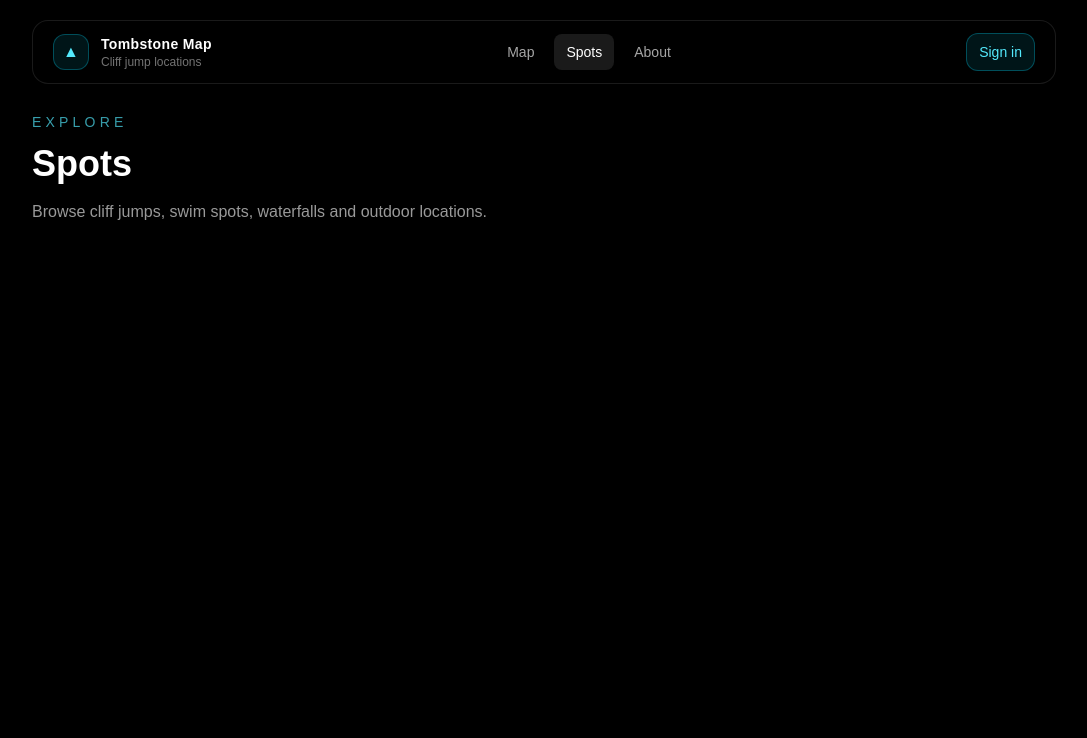
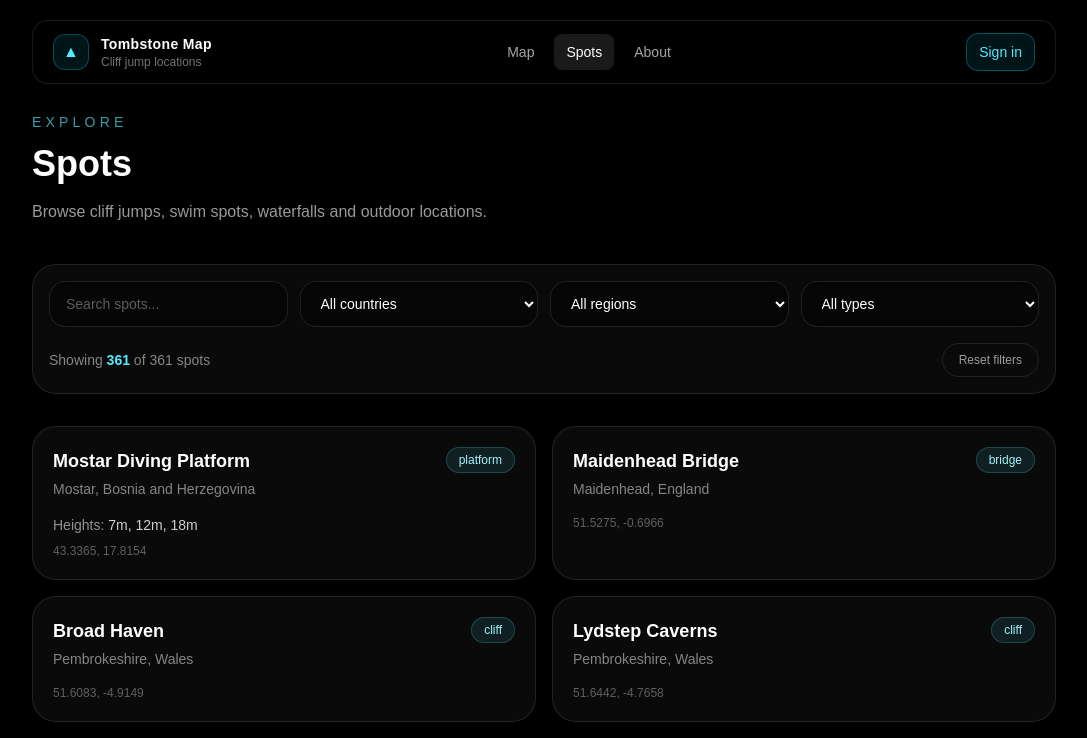
Before and after one commit to dyls-03/tombstonemap-v2, a Next.js app: page /spots in a window 1280 px wide. Shown: the top 738 px of the page, without its empty margins (96-1183 px from the left). Built offline with nearby package versions, Linux system fonts and the light colour scheme.

Commit message:
#8: Added spot page

```diff
--- a/app/spots/page.tsx
+++ b/app/spots/page.tsx
@@ -1,18 +1,205 @@
+"use client";
+
+import { useMemo, useState } from "react";
 import FloatingNavbar from "@/components/layout/FloatingNavBar";
+import locations from "@/data/locations.json";
+
+type Spot = {
+  name: string;
+  lat: number;
+  lng: number;
+  country: string;
+  region: string;
+  type: string;
+  heights?: number[];
+};
 
 export default function SpotsPage() {
+  const [search, setSearch] = useState("");
+  const [country, setCountry] = useState("all");
+  const [region, setRegion] = useState("all");
+  const [type, setType] = useState("all");
+
+  const spots = locations as Spot[];
+
+  const countries = useMemo(
+    () => [...new Set(spots.map((spot) => spot.country))].sort(),
+    [spots]
+  );
+
+  const regions = useMemo(
+    () =>
+      [
+        ...new Set(
+          spots
+            .filter((spot) => country === "all" || spot.country === country)
+            .map((spot) => spot.region)
+        ),
+      ].sort(),
+    [spots, country]
+  );
+
+  const types = useMemo(
+    () => [...new Set(spots.map((spot) => spot.type))].sort(),
+    [spots]
+  );
+
+  const filteredSpots = useMemo(() => {
+    const query = search.toLowerCase().trim();
+
+    return spots.filter((spot) => {
+      const matchesSearch =
+        !query ||
+        spot.name.toLowerCase().includes(query) ||
+        spot.country.toLowerCase().includes(query) ||
+        spot.region.toLowerCase().includes(query) ||
+        spot.type.toLowerCase().includes(query);
+
+      const matchesCountry = country === "all" || spot.country === country;
+      const matchesRegion = region === "all" || spot.region === region;
+      const matchesType = type === "all" || spot.type === type;
+
+      return matchesSearch && matchesCountry && matchesRegion && matchesType;
+    });
+  }, [spots, search, country, region, type]);
+
+  function resetFilters() {
+    setSearch("");
+    setCountry("all");
+    setRegion("all");
+    setType("all");
+  }
+
   return (
-    <main className="min-h-screen bg-black px-6 pt-28 text-white">
+    <main className="min-h-screen bg-black px-6 pt-28 pb-16 text-white">
       <FloatingNavbar />
 
       <section className="mx-auto max-w-5xl">
         <p className="text-sm uppercase tracking-[0.3em] text-cyan-300/70">
           Explore
         </p>
+
         <h1 className="mt-3 text-4xl font-bold">Spots</h1>
+
         <p className="mt-4 max-w-2xl text-white/60">
           Browse cliff jumps, swim spots, waterfalls and outdoor locations.
         </p>
+
+        <div className="mt-10 rounded-3xl border border-white/10 bg-white/[0.04] p-4 shadow-2xl backdrop-blur-xl">
+          <div className="grid gap-3 md:grid-cols-4">
+            <input
+              value={search}
+              onChange={(e) => setSearch(e.target.value)}
+              placeholder="Search spots..."
+              className="rounded-2xl border border-white/10 bg-black/40 px-4 py-3 text-sm text-white outline-none placeholder:text-white/35 focus:border-cyan-300/60"
+            />
+
+            <select
+              value={country}
+              onChange={(e) => {
+                setCountry(e.target.value);
+                setRegion("all");
+              }}
+              className="rounded-2xl border border-white/10 bg-black/40 px-4 py-3 text-sm text-white outline-none focus:border-cyan-300/60"
+            >
+              <option value="all">All countries</option>
+              {countries.map((country) => (
+                <option key={country} value={country}>
+                  {country}
+                </option>
+              ))}
+            </select>
+
+            <select
+              value={region}
+              onChange={(e) => setRegion(e.target.value)}
+              className="rounded-2xl border border-white/10 bg-black/40 px-4 py-3 text-sm text-white outline-none focus:border-cyan-300/60"
+            >
+              <option value="all">All regions</option>
+              {regions.map((region) => (
+                <option key={region} value={region}>
+                  {region}
+                </option>
+              ))}
+            </select>
+
+            <select
+              value={type}
+              onChange={(e) => setType(e.target.value)}
+              className="rounded-2xl border border-white/10 bg-black/40 px-4 py-3 text-sm text-white outline-none focus:border-cyan-300/60"
+            >
+              <option value="all">All types</option>
+              {types.map((type) => (
+                <option key={type} value={type}>
+                  {type}
+                </option>
+              ))}
+            </select>
+          </div>
+
+          <div className="mt-4 flex flex-wrap items-center justify-between gap-3 text-sm text-white/50">
+            <p>
+              Showing{" "}
+              <span className="font-semibold text-cyan-300">
+                {filteredSpots.length}
+              </span>{" "}
+              of {spots.length} spots
+            </p>
+
+            <button
+              onClick={resetFilters}
+              className="rounded-full border border-white/10 px-4 py-2 text-xs text-white/60 transition hover:border-cyan-300/40 hover:bg-cyan-300/10 hover:text-cyan-200"
+            >
+              Reset filters
+            </button>
+          </div>
+        </div>
+
+        <div className="mt-8 grid gap-4 md:grid-cols-2">
+          {filteredSpots.map((spot) => (
+            <article
+              key={`${spot.name}-${spot.lat}-${spot.lng}`}
+              className="rounded-3xl border border-white/10 bg-white/[0.04] p-5 shadow-xl backdrop-blur-xl transition hover:-translate-y-0.5 hover:border-cyan-300/40 hover:bg-white/[0.07]"
+            >
+              <div className="flex items-start justify-between gap-4">
+                <div>
+                  <h2 className="text-lg font-semibold text-white">
+                    {spot.name}
+                  </h2>
+
+                  <p className="mt-1 text-sm text-white/50">
+                    {spot.region}, {spot.country}
+                  </p>
+                </div>
+
+                <span className="rounded-full border border-cyan-300/20 bg-cyan-300/10 px-3 py-1 text-xs text-cyan-200">
+                  {spot.type}
+                </span>
+              </div>
+
+              <div className="mt-4 space-y-2 text-sm text-white/55">
+                {spot.heights && spot.heights.length > 0 && (
+                  <p>
+                    Heights:{" "}
+                    <span className="text-white/80">
+                      {spot.heights.join("m, ")}m
+                    </span>
+                  </p>
+                )}
+
+                <p className="text-xs text-white/35">
+                  {spot.lat.toFixed(4)}, {spot.lng.toFixed(4)}
+                </p>
+              </div>
+            </article>
+          ))}
+        </div>
+
+        {filteredSpots.length === 0 && (
+          <div className="mt-8 rounded-3xl border border-white/10 bg-white/[0.04] p-10 text-center text-white/50">
+            No spots found.
+          </div>
+        )}
       </section>
     </main>
   );
```
